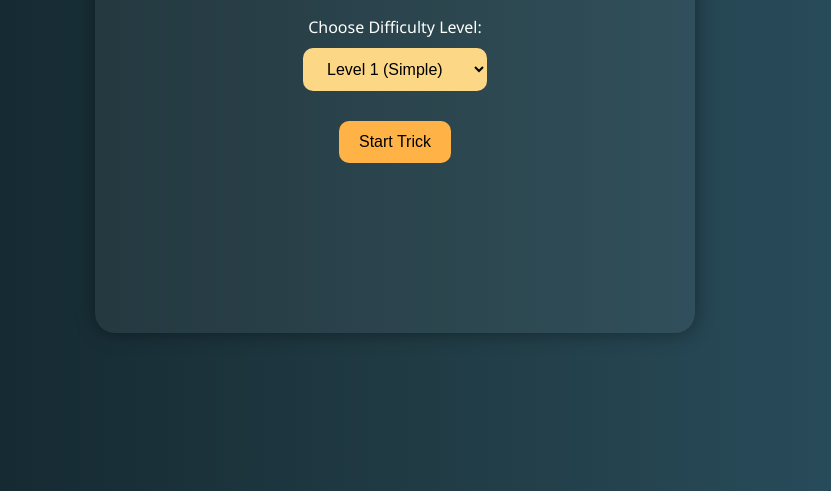
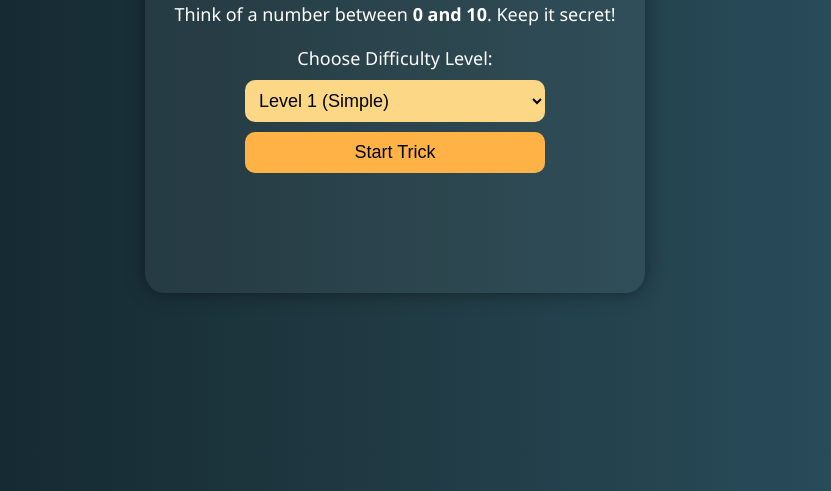
Before and after one commit to harsh1960/Magic, a plain HTML site: page index.html in a window 1280 px wide. Shown: the part 309-800 px from the top of the page, without its empty margins (245-1076 px from the left). Drawn offline with Linux system fonts and the light colour scheme.

Commit message:
Update index.html

```diff
--- a/index.html
+++ b/index.html
@@ -2,6 +2,7 @@
 <html lang="en">
 <head>
   <meta charset="UTF-8">
+  <meta name="viewport" content="width=device-width, initial-scale=1.0">
   <title>Magic Math Trick</title>
   <style>
     * {
@@ -15,34 +16,37 @@
       display: flex;
       justify-content: center;
       align-items: center;
-      height: 100vh;
+      min-height: 100vh;
+      padding: 10px;
     }
     .container {
       background: rgba(255,255,255,0.05);
-      padding: 40px;
+      padding: 30px 20px;
       border-radius: 20px;
-      width: 90%;
-      max-width: 600px;
+      width: 100%;
+      max-width: 500px;
       box-shadow: 0 0 20px rgba(0,0,0,0.4);
       text-align: center;
       animation: fadeIn 1s ease-in-out;
     }
     h1 {
-      font-size: 32px;
+      font-size: 6vw;
       margin-bottom: 10px;
       color: #fbd786;
     }
-    p {
-      font-size: 18px;
+    p, label {
+      font-size: 4vw;
       margin-bottom: 20px;
     }
     select, button {
-      padding: 12px 20px;
-      font-size: 16px;
+      padding: 10px;
+      font-size: 4vw;
+      width: 90%;
+      max-width: 300px;
       border: none;
       border-radius: 10px;
-      margin-top: 10px;
-      margin-bottom: 20px;
+      margin: 10px auto;
+      display: block;
       cursor: pointer;
     }
     select {
@@ -58,9 +62,13 @@
       background-color: #ffcc70;
     }
     #message {
-      font-size: 22px;
+      font-size: 5vw;
       margin-top: 30px;
-      min-height: 80px;
+      min-height: 60px;
+    }
+    @media (min-width: 600px) {
+      h1 { font-size: 32px; }
+      p, label, select, button, #message { font-size: 18px; }
     }
     @keyframes fadeIn {
       from { opacity: 0; transform: translateY(20px); }
@@ -74,12 +82,12 @@
   <h1>Magic Math Trick</h1>
   <p id="rangeNote">Think of a number between <strong>0 and 10</strong>. Keep it secret!</p>
 
-  <label for="level">Choose Difficulty Level:</label><br>
+  <label for="level">Choose Difficulty Level:</label>
   <select id="level" onchange="updateRangeNote()">
     <option value="1">Level 1 (Simple)</option>
     <option value="2">Level 2 (Medium)</option>
     <option value="3">Level 3 (Hard)</option>
-  </select><br>
+  </select>
 
   <button onclick="startTrick()">Start Trick</button>
   <button onclick="nextStep()" style="display:none" id="nextBtn">Next Step</button>
@@ -110,13 +118,15 @@
     let finalAnswer = 0;
 
     if (level === 1) {
-      let a = rand(3, 10);
-      let b = rand(1, 7);
-      finalAnswer = a - b;
+      let a = rand(5, 15);
+      let b = rand(1, 9);
+      let m = rand(2, 5);
+      finalAnswer = (a - b) * m;
       trickSteps = [
         `Add ${a} to your number.`,
         "Now subtract the number you first thought of.",
         `Now subtract ${b}.`,
+        `Now multiply the result by ${m}.`,
       ];
     } else if (level === 2) {
       let a = rand(10, 20);
```
